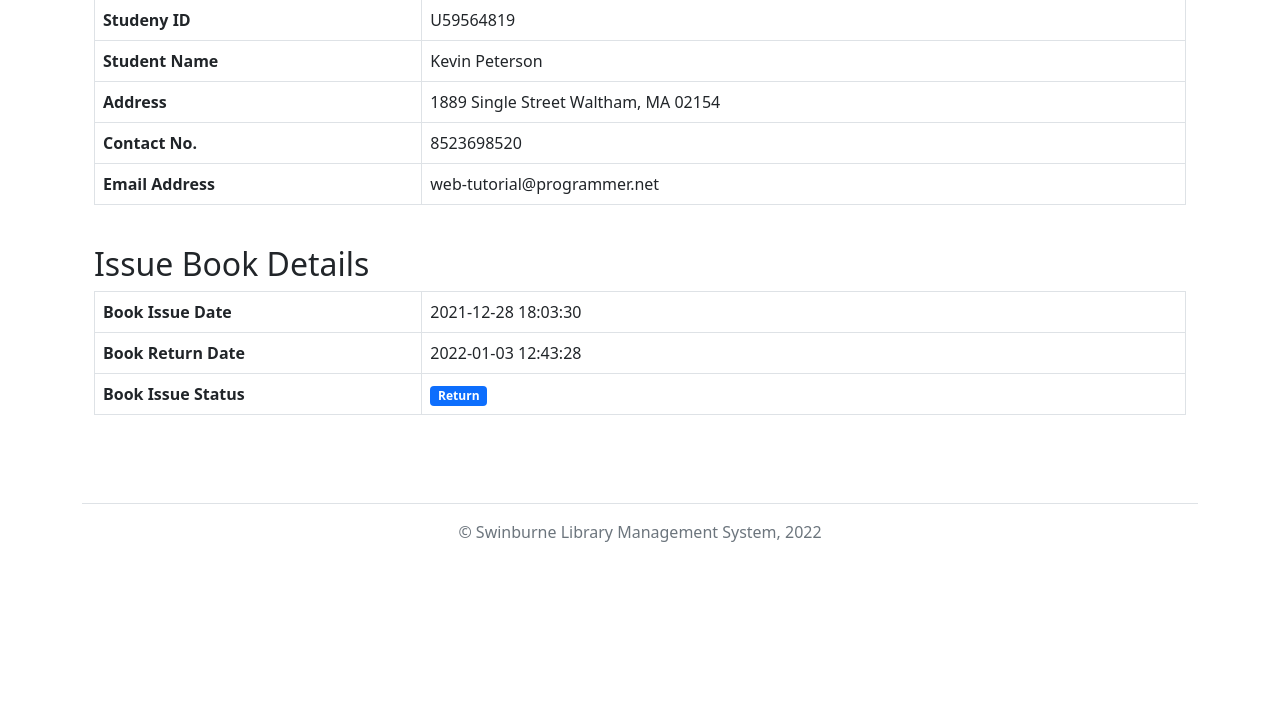
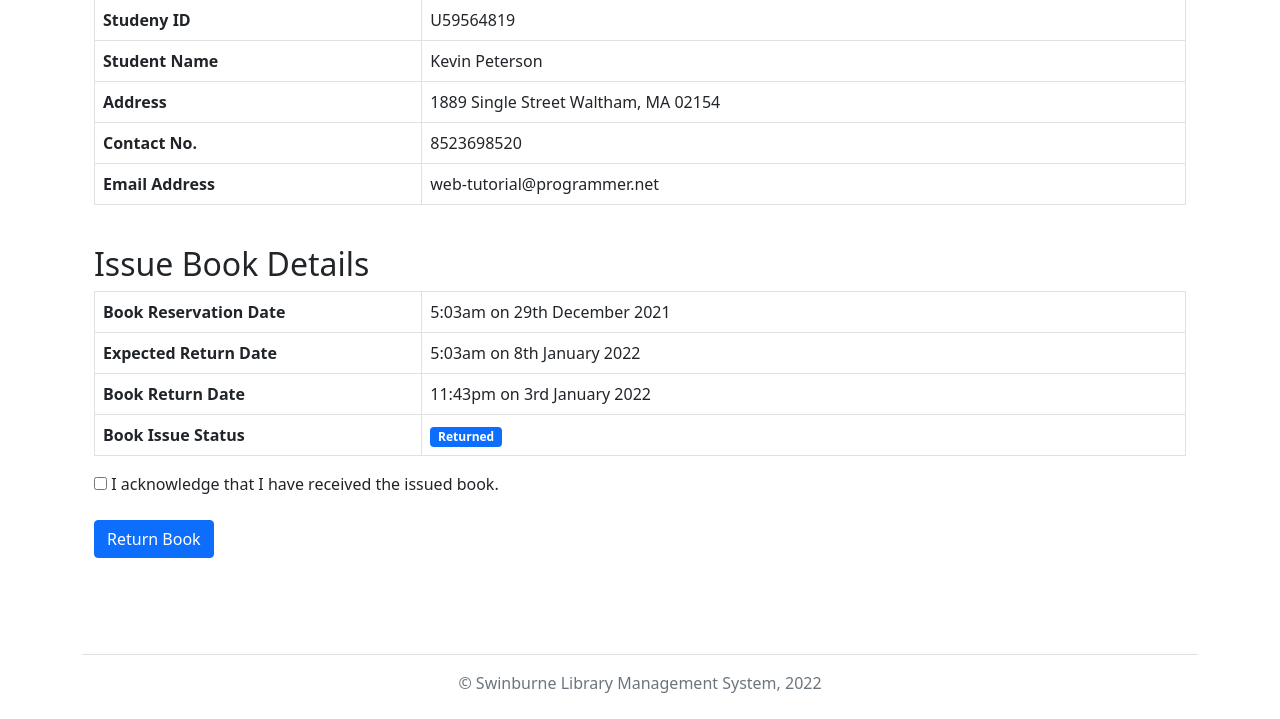
Before and after one commit to abubakarirfan/Library-Reservation-System, a PHP site: the page made by admin_issue_book.php in a window 1280 px wide. Shown: the part 521-1240 px from the top of the page. Before the commit the page ends 1063 px from the top, so only its background shows below. Run offline with PHP 8.4, Linux system fonts and the light colour scheme; a user stored in the database is signed in; data comes from the database, SQL or seed files in the repository; some libraries are stand-ins or nearby versions.

Commit message:
Normalize book status, add fee calculation, display error when a book is overdue.

```diff
--- a/admin_issue_book.php
+++ b/admin_issue_book.php
@@ -45,14 +45,16 @@ if (isset($_POST["issue_book_button"])) {
                 if ($book_row['book_no_of_copy'] > 0) {
                     //Check User is exist
 
-                    $query = "
-                    SELECT user_id FROM lms_user
-                    WHERE user_unique_id = '" . $formdata['user_id'] . "'
-                    ";
+                    $data = array(
+                        ':user_id'      =>  $formdata['user_id'],
+                    );
+
+                    $query = "SELECT user_id FROM lms_user
+                                WHERE user_unique_id = :user_id;";
 
                     $statement = $connect->prepare($query);
 
-                    $statement->execute();
+                    $statement->execute($data);
 
                     if ($statement->rowCount() > 0) {
                         foreach ($statement->fetchAll() as $user_row) {
@@ -74,12 +76,13 @@ if (isset($_POST["issue_book_button"])) {
                                         ':expected_return_date' => $expected_return_date,
                                         ':return_date_time' =>  '',
                                         ':book_issue_status'    =>  'Issue',
+                                        ':book_fines' => '0'
                                     );
 
                                     $query = "
                                     INSERT INTO lms_issue_book
-                                    (book_id, user_id, issue_date_time, expected_return_date, return_date_time, book_issue_status)
-                                    VALUES (:book_id, :user_id, :issue_date_time, :expected_return_date, :return_date_time, :book_issue_status)
+                                    (book_id, user_id, issue_date_time, expected_return_date, return_date_time, book_issue_status, book_fines)
+                                    VALUES (:book_id, :user_id, :issue_date_time, :expected_return_date, :return_date_time, :book_issue_status, :book_fines)
                                     ";
 
                                     $statement = $connect->prepare($query);
@@ -119,23 +122,26 @@ $emailSent = false;
 if (isset($_POST['book_fine_button'])) {
     $issue_book_id = convert_data($_GET["code"], 'decrypt');
 
-    $query = "SELECT * FROM lms_issue_book WHERE issue_book_id = '$issue_book_id'";
+    $data = array(
+        ':book_id'      =>  $issue_book_id,
+    );
 
-    $result = $connect->query($query);
+    $query = "SELECT * FROM lms_issue_book WHERE issue_book_id = :book_id";
 
-    foreach ($result as $row) {
-//        var_dump($row);
+    $statement = $connect->prepare($query);
+    $statement->execute($data);
 
-        $query = "SELECT * FROM lms_user
-                    WHERE user_unique_id = '" . $row["user_id"] . "'";
+    foreach ($statement->fetchAll() as $row) {
+        $data = array(
+            ':user_id'      =>  $row['user_id'],
+        );
 
-        $userData = $connect ->query($query);
+        $query = "SELECT * FROM lms_user WHERE user_unique_id = :user_id";
 
-        if ($userData->rowCount() === 0) {
-            continue;
-        }
+        $statement = $connect->prepare($query);
+        $statement->execute($data);
 
-        foreach ($userData as $userRow) {
+        foreach ($statement->fetchAll() as $userRow) {
             if (sendEmail($userRow['user_email_address'])) {
                 $emailSent = true;
 
@@ -468,55 +474,42 @@ include 'header.php';
 
                     $status = $row["book_issue_status"];
 
-                    $form_item = '';
+                    $statusText = getBookStatus($row['issue_book_id'], $row['book_issue_status'], $row['expected_return_date']);
 
-                    if ($status == "Issue") {
-                        $status = '<span class="badge bg-warning">Issue</span>';
-
-                        $form_item = '
-                        <label><input type="checkbox" name="book_return_confirmation" value="Yes" /> I acknowledge that I have received the issued book.</label>
+                    $formText = '<label><input type="checkbox" name="book_return_confirmation" value="Yes" /> I acknowledge that I have received the issued book.</label>
                         <br />
                         <div class="mt-4 mb-4">
-                            <input type="submit" name="book_return_button" value="Book Return" class="btn btn-primary" />
-                        </div>
-                        ';
-                    }
+                            <input type="submit" name="book_return_button" value="Return Book" class="btn btn-primary" />
+                        </div>';
 
-                    if ($status == 'Not Return') {
-                        $status = '<span class="badge bg-danger">Not Return</span>';
-
-                        $form_item = '
-                        <label><input type="checkbox" name="book_return_confirmation" value="Yes" /> I aknowledge that I have received Issued Book</label><br />
-                        <div class="mt-4 mb-4">
-                            <input type="submit" name="book_return_button" value="Book Return" class="btn btn-primary" />
-                        </div>
-                        ';
-                    }
-
-                    if ($status == 'Return') {
-                        $status = '<span class="badge bg-primary">Return</span>';
-                    }
+                    $issueDate = formatRow($row['issue_date_time']);
+                    $expectedDate = formatRow($row['expected_return_date']);
+                    $returnDate = empty($row['return_date_time']) ? 'Not Returned' :  formatRow($row['return_date_time']);
 
                     echo '
                     <h2>Issue Book Details</h2>
                     <table class="table table-bordered">
                         <tr>
-                            <th width="30%">Book Issue Date</th>
-                            <td width="70%">' . $row["issue_date_time"] . '</td>
+                            <th width="30%">Book Reservation Date</th>
+                            <td width="70%">' . $issueDate . '</td>
+                        </tr>
+                        <tr>
+                            <th width="30%">Expected Return Date</th>
+                            <td width="70%">' . $expectedDate . '</td>
                         </tr>
                         <tr>
                             <th width="30%">Book Return Date</th>
-                            <td width="70%">' . $row["return_date_time"] . '</td>
+                            <td width="70%">' . $returnDate . '</td>
                         </tr>
                         <tr>
                             <th width="30%">Book Issue Status</th>
-                            <td width="70%">' . $status . '</td>
+                            <td width="70%">' . $statusText . '</td>
                         </tr>
                     </table>
                     <form method="POST">
                         <input type="hidden" name="issue_book_id" value="' . $issue_book_id . '" />
                         <input type="hidden" name="book_isbn_number" value="' . $row["book_id"] . '" />
-                        ' . $form_item . '
+                        ' . $formText . '
                     </form>
                     '  . ($row["book_issue_status"] == 'Not Return' ? '
                     <form method="POST">
@@ -566,7 +559,7 @@ include 'header.php';
                         <tr>
                             <th>Book ISBN Number</th>
                             <th>Student ID</th>
-                            <th>Issue Date</th>
+                            <th>Reservation Date</th>
                             <th>Return Date</th>
                             <th>Status</th>
                             <th>Action</th>
@@ -576,78 +569,37 @@ include 'header.php';
                         <tr>
                             <th>Book ISBN Number</th>
                             <th>Student ID</th>
-                            <th>Issue Date</th>
+                            <th>Reservation Date</th>
                             <th>Return Date</th>
                             <th>Status</th>
                             <th>Action</th>
                         </tr>
                     </tfoot>
                     <tbody>
-                        <?php
-                        if ($statement->rowCount() > 0) {
-
-
+                        <?php if ($statement->rowCount() > 0) : ?> <?php
                             foreach ($statement->fetchAll() as $row) {
                                 $status = $row["book_issue_status"];
+                                $statusText = getBookStatus($row['issue_book_id'], $row['book_issue_status'], $row['expected_return_date']);;
 
+                                $issueDate = formatRow($row['issue_date_time']);
+                                $returnDate = empty($row['return_date_time']) ? 'Not Returned' :  formatRow($row['return_date_time']);
 
-                                if ($row["book_issue_status"] == "Issue") {
-                                    $current_date_time = new DateTime(get_date_time($connect));
-                                    $expected_return_date = new DateTime($row["expected_return_date"]);
-
-                                    if ($current_date_time > $expected_return_date) {
-                                        $interval = $current_date_time->diff($expected_return_date);
-
-                                        $total_day = $interval->d;
-
-                                        $book_fines = $total_day * $one_day_fine;
-
-                                        $status = 'Not Return';
-
-                                        $query = "
-        						                    UPDATE lms_issue_book
-													SET book_fines = '" . $book_fines . "',
-													book_issue_status = '" . $status . "'
-													WHERE issue_book_id = '" . $row["issue_book_id"] . "'
-        						";
-
-                                        $connect->query($query);
-                                    }
-                                }
-
-                                if ($status == 'Issue') {
-                                    $status = '<span class="badge bg-warning">Issue</span>';
-                                }
-
-                                if ($status == 'Not Return') {
-                                    $status = '<span class="badge bg-danger">Not Return</span>';
-                                }
-
-                                if ($status == 'Return') {
-                                    $status = '<span class="badge bg-primary">Return</span>';
-                                }
-
-                                echo '
+                                ?>
         				<tr>
-        					<td>' . $row["book_id"] . '</td>
-        					<td>' . $row["user_id"] . '</td>
-        					<td>' . $row["issue_date_time"] . '</td>
-        					<td>' . $row["return_date_time"] . '</td>
-        					<td>' . $status . '</td>
+        					<td><?= $row["book_id"] ?></td>
+        					<td><?= $row["user_id"] ?></td>
+        					<td><?= $issueDate ?></td>
+        					<td><?= $returnDate ?></td>
+        					<td><?= $statusText ?></td>
         					<td>
-                                <a href="admin_issue_book.php?action=view&code=' . convert_data($row["issue_book_id"]) . '" class="btn btn-info btn-sm">View</a>
+                                <a href="admin_issue_book.php?action=view&code=<?= convert_data($row["issue_book_id"]) ?>" class="btn btn-info btn-sm">View</a>
                             </td>
         				</tr>
-        				';
-                            }
-                        } else {
-                            echo '
-        			<tr>
-        				<td colspan="7" class="text-center">No Data Found</td>
-        			</tr>
-        			';
-                        }
-                        ?>
+                        <?php } else : ?>
+                        <tr>
+                            <td colspan="7" class="text-center">No Data Found</td>
+                        </tr>
+                        <?php endif; ?>
                     </tbody>
                 </table>
             </div>
--- a/function.php
+++ b/function.php
@@ -52,6 +52,86 @@ function sendEmail($to) {
 		return true;
 //		echo "Email sent successfully";
 	}
+}
+
+function formatRow($dateTime) {
+	if (empty($dateTime)) {
+		return '';
+	}
+
+	$time = new DateTime($dateTime);
+	$time->setTimezone(new DateTimeZone('Australia/Melbourne'));
+
+	return date_format($time, 'g:ia \o\n jS F Y');
+}
+
+function countDaysSince($expectedDate, $current = null) {
+	global $connect;
+
+	$current_date_time = $current == null ? new DateTime(get_date_time($connect)) : $current;
+	$expected_return_date = $expectedDate instanceof DateTime ? $expectedDate : new DateTime($expectedDate);
+
+	if ($current_date_time > $expected_return_date) {
+		$interval = $current_date_time->diff($expected_return_date);
+
+		return intval($interval->format('%a'));
+	}
+
+	return 0;
+}
+
+function getBookStatus($bookID, $statusIn, $expectedReturnDate, $bookFine = 0.67) {
+	global $connect;
+
+	$statusText = '';
+
+	switch ($statusIn) {
+		case "Issue": {
+			$statusText = '<span class="badge bg-warning">Reserved</span>';
+
+			break;
+		}
+		case "Not Return": {
+			$current_date_time = new DateTime(get_date_time($connect));
+			$expected_return_date = new DateTime($expectedReturnDate);
+
+			if ($current_date_time > $expected_return_date) {
+				$total_day = countDaysSince($expected_return_date, $current_date_time);
+
+				$book_fines = $total_day * $bookFine;
+
+				$data = array(
+					':book_fine' => $book_fines,
+					':book_issue_status' => $statusIn,
+					':issue_book_id' => $bookID
+				);
+
+				$query = "UPDATE lms_issue_book
+                            SET book_fines = :book_fine,
+                            book_issue_status = :book_issue_status
+                            WHERE issue_book_id = :issue_book_id";
+
+				$statement = $connect->prepare($query);
+				$statement->execute($data);
+
+				$statusText = '<span class="badge bg-danger">Overdue (' . $total_day . ' days)</span>';;
+			} else {
+				$statusText = '<span class="badge bg-danger">Not Returned</span>';
+			}
+
+			break;
+		}
+		case "Return": {
+			$statusText = '<span class="badge bg-primary">Returned</span>';
+			break;
+		}
+		default: {
+			$statusText = "<span class='badge bg-secondary'>$statusText</span>";
+		}
+
+	}
+
+	return $statusText;
 }
 
 function doMissingEncryptionChecks() {
```
Also changed, not shown: issue_book_details.php (+29 -19 lines), view_book.php (+30 -7 lines).
